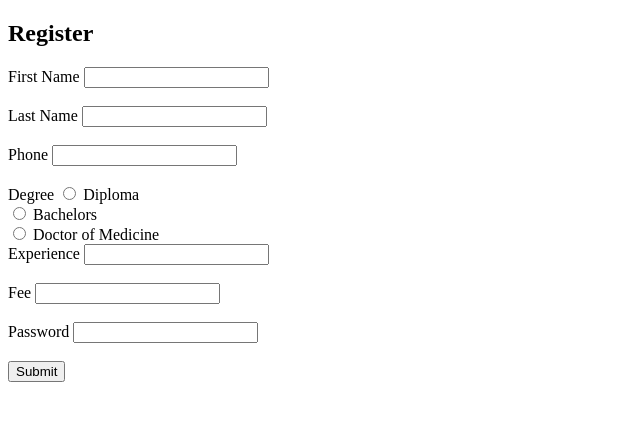
After one commit to suparna-here-123/Paws-and-Claws-v2, a FastAPI app: template templates/vetForm.html in a window 1280 px wide. The commit adds this page. Shown: the top 421 px of the page, without its empty margins (0-640 px from the left). Run offline with FastAPI, Linux system fonts and the light colour scheme; the template is opened without the code that fills it, so the values that code supplies are empty.

Commit message:
added vet and vaccination forms

```diff
--- a/dbms_project.sql
+++ b/dbms_project.sql
@@ -8,7 +8,8 @@ p_lastName varchar(25),
 p_phone BIGINT unique,
 p_locality varchar(25),
 p_street varchar(25),
-p_houseNum int);
+p_houseNum int,
+p_password varchar(25));
 
 create table if not exists vets (
 vet_id varchar(5) primary key,		-- VXXX
--- a/main.py
+++ b/main.py
@@ -8,7 +8,7 @@ from pydantic import BaseModel
 db = mysql.connector.connect(
     host='localhost',
     user='root',
-    password='SuparnaSQL',
+    password='30-nov-03',
     database='susu'
 )
 
@@ -134,3 +134,98 @@ async def pet_edit(request : Request, p_id, pet_id) :
     db.commit()
     cursor.close()
     return {"Message" : "Successfully DELETED pet!"}
+
+# -------------------------- VET FUNCTIONS --------------------------
+
+def generate_VID() :
+    cursor = db.cursor()
+    cursor.execute(f"SELECT v_id FROM vets order by v_id asc LIMIT 1")
+    last_vid = int(cursor.fetchall()[0][0][1:])
+    new_vid = 'V' + str(last_vid - 1)
+    cursor.close()
+    return new_vid
+
+# To render vet registration form
+@app.get("/vet/add", response_class=HTMLResponse)
+async def render_vet_add(request: Request):
+    return templates.TemplateResponse("vetForm.html", {"request": request})
+
+# To add vet to DB
+@app.post("/vet/add")
+async def vet_add(request : Request):
+    form_data = await request.form()
+    v_id = generate_VID()
+    data = list(value for key, value in form_data.items())
+    data.insert(0, v_id)
+    data = tuple(data)
+
+    cursor = db.cursor()
+    sql = "INSERT INTO vets VALUE (%s, %s, %s, %s, %s, %s)"
+    cursor.execute(sql, data)
+    db.commit()
+    cursor.close()
+
+    # This p_id will be used for login later
+    return {"Message" : "Successfully added vet!", "Vet ID" : v_id}
+
+# To render vet login form
+@app.get("/vet/login", response_class=HTMLResponse)
+async def render_vet_login(request: Request):
+    return templates.TemplateResponse("vetLogin.html", {"request": request})
+
+# To verify vet from DB
+@app.post("/vet/login", response_class=RedirectResponse)
+async def vet_login(request : Request) :
+    form_data = await request.form()
+    v_id, pwd = (value for key, value in form_data.items())
+
+    cursor = db.cursor()
+    sql = "SELECT v_password FROM vets WHERE v_id = %s"
+    cursor.execute(sql, (v_id,))
+    res = cursor.fetchall()
+    cursor.close()
+
+    if res[0][0] == pwd :
+        # Default redirect makes POST request, changing status code match GET
+        return RedirectResponse(url=f'/vet/homepage/{v_id}', status_code=302)
+    else :
+        return templates.TemplateResponse("invalid.html", context={"request" : request})
+
+@app.get("/vet/homepage/{v_id}", response_class=HTMLResponse)
+async def vet_homepage(request: Request, v_id: str):
+    cursor = db.cursor()
+    # Retrieve vet details
+    cursor.execute("SELECT * FROM vets WHERE v_id = %s", (v_id,))
+    vet_details = cursor.fetchone()
+
+    # Retrieve pets associated with the vet
+    cursor.execute("SELECT pet_id FROM pets WHERE vet_id = %s", (v_id,))
+    pets = cursor.fetchall()
+
+    cursor.close()
+    return templates.TemplateResponse("vetHomePage.html", {"request": request, "res": vet_details, "pets": pets})
+
+
+# -------------------------- VACCINATION FUNCTIONS --------------------------
+
+# To render vaccination registration form
+@app.get("/vaccination/add", response_class=HTMLResponse)
+async def render_vac_add(request: Request):
+    return templates.TemplateResponse("vacForm.html", {"request": request})
+
+# To add vaccination to DB
+@app.post("/vaccination/add")
+async def vac_add(request : Request, p_id):
+    form_data = await request.form()
+    data = list(value for key, value in form_data.items())
+    data.insert(0, p_id)
+    data = tuple(data)
+
+    cursor = db.cursor()
+    sql = "INSERT INTO vaccinations VALUE (%s, %s)"
+    cursor.execute(sql, data)
+    db.commit()
+    cursor.close()
+
+    # This p_id will be used for login later
+    return {"Message" : "Successfully added vaccination!"}
--- a/templates/petForm.html
+++ b/templates/petForm.html
@@ -30,7 +30,7 @@
         <label for="Pet DOB">Pet DOB</label>
         <input type="date" id="pet_dob" name="pet_dob"><br><br>
 
-
+        <a href="/vaccination/add?pet_id={{ pet_id }}&endpoint=/vaccination/add">Add vaccination details</a>
         <button type="submit">Submit</button>
     </form>
 </body>
--- a/templates/petView.html
+++ b/templates/petView.html
@@ -23,7 +23,7 @@
             <p><strong>Breed:</strong> {{ record[5] }}</p>
             <p><strong>Gender:</strong> {{ record[6] }}</p>
             <p><strong>Date of Birth:</strong> {{ record[7] }}</p>
-            <p><strong>Medical Record:</strong> {{ record[8] or "N/A" }}</p>
+            <p><strong>Medical Record:</strong> {{ record[8] or "N/A" }}</p>  <!--Need to see how we can show the vaccination details here -->
 
             <a href="/pet/delete?p_id={{ record[1] }}&pet_id={{ record[0] }}">Delete Pet</a>
         </div>
--- /dev/null
+++ b/templates/vetForm.html
@@ -0,0 +1,40 @@
+<!DOCTYPE html>
+<html lang="en">
+<head>
+    <meta charset="UTF-8">
+    <title>Vet Registration Form</title>
+</head>
+<body>
+    <h2>Register</h2>
+    <form action="/vet/add/" method="post">
+        <label for="firstName">First Name</label>
+        <input type="text" id="firstName" name="firstName" required><br><br>
+
+        <label for="lastName">Last Name</label>
+        <input type="text" id="lastName" name="lastName" required><br><br>
+
+        <label for="Phone">Phone</label>
+        <input type="tel" id="phone" name="phone" required><br><br>
+
+        <label for="Degree">Degree</label>
+        <input type="radio" id="Degree" name="Degree" value="Diploma">
+        <label for="Female">Diploma</label><br>
+        <input type="radio" id="Degree" name="Degree" value="Bachelors">
+        <label for="Male">Bachelors</label><br>
+        <input type="radio" id="Degree" name="Degree" value="Doctor of Medicine">
+        <label for="Male">Doctor of Medicine</label><br>
+
+        <label for="Experience">Experience</label>
+        <input type="text" id="experience" name="experience" required><br><br>
+
+        <label for="Fee">Fee</label>
+        <input type="number" id="fee" name="fee" required><br><br>
+
+        <label for="Password">Password</label>
+        <input type="password" id="password" name="password" required><br><br>
+
+
+        <button type="submit">Submit</button>
+    </form>
+</body>
+</html>
```
Also changed, not shown: templates/vaccinationForm.html (added, +25 -0 lines), templates/vetHomePage.html (added, +23 -0 lines), templates/vetLogin.html (added, +19 -0 lines).
